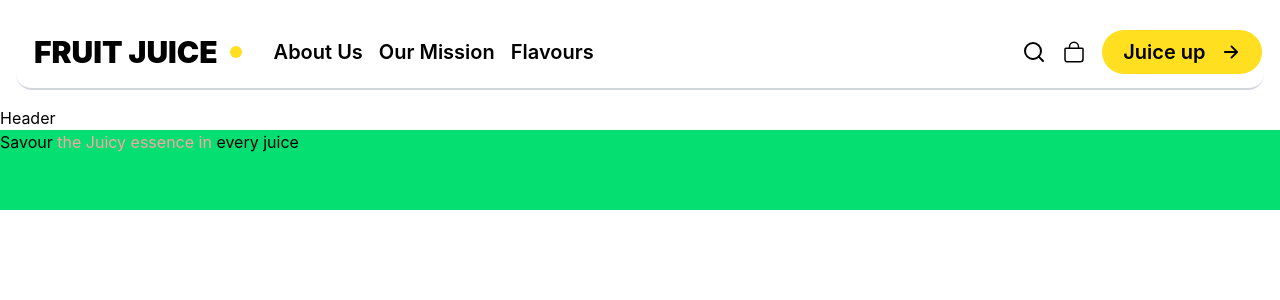
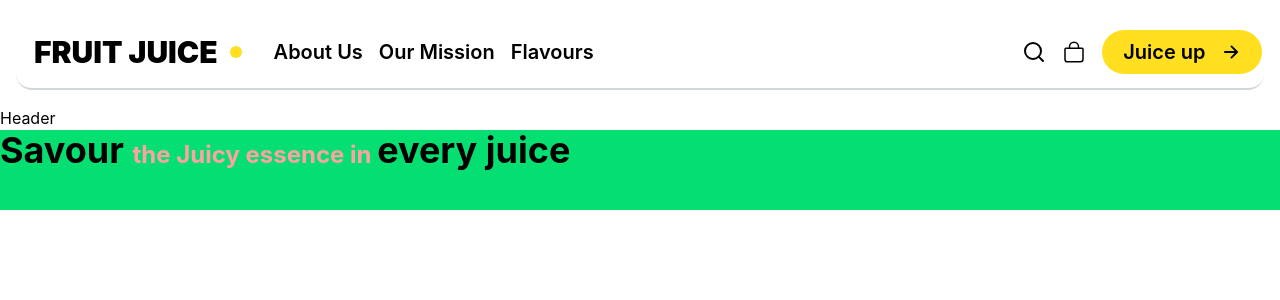
Before and after one commit to Developerfiyin/React-js-project, a React (Vite) app: page / in a window 1280 px wide. Shown: the top 300 px of the page. Built offline with nearby package versions, Linux system fonts and the light colour scheme.

Commit message:
update header.jsx

```diff
--- a/src/Components/Header.jsx
+++ b/src/Components/Header.jsx
@@ -7,8 +7,9 @@ const Header = () => {
         Header
         <div className='bg-green-400 h-20 w-full'>
 
-                      <div>
-                        <h2 className=' '> Savour <span className='text-red-300'>the Juicy essence in </span>every juice </h2>
+                      <div className='flex justify-between '>
+                        <h2 className='text-4xl font-bold text-black'> Savour <span className='text-red-300 text-2xl'>the Juicy essence in </span>every juice </h2>
+
                       </div>
         </div>
         </div>
```
